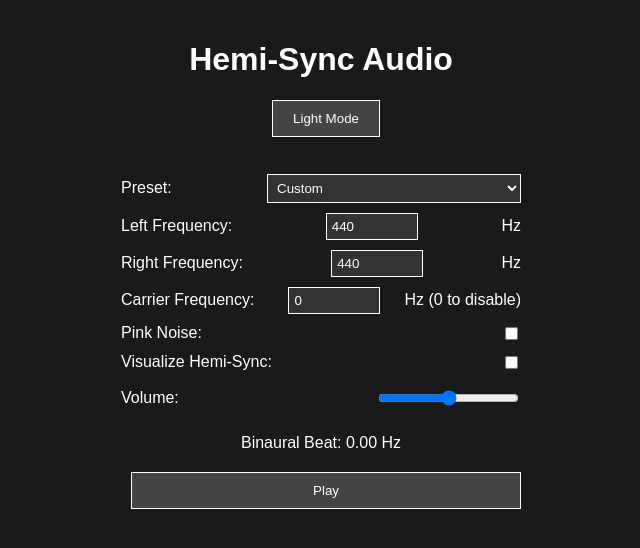
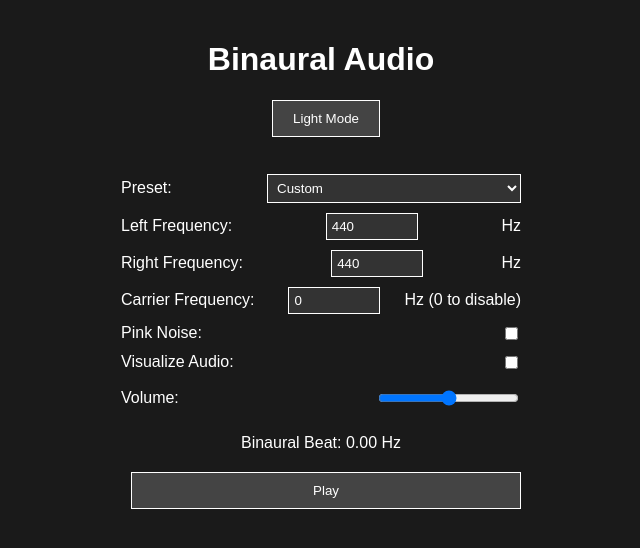
Before and after one commit to CeponisM/frequency-manip, a React (Create React App) app: page / in a window 1280 px wide. Shown: the top 548 px of the page, without its empty margins (319-959 px from the left). Built offline with nearby package versions, Linux system fonts and the light colour scheme.

Commit message:
Changes to readme

```diff
--- a/src/App.js
+++ b/src/App.js
@@ -1,7 +1,7 @@
 import React, { useState, useEffect, useRef } from 'react';
 import './App.css';
 
-// CIA-inspired Hemi-Sync presets
+// CIA-inspired Binaural presets
 const presets = {
   'Focus 3 (Basic Relaxation)': { left: 200, right: 203, third: 40 }, // 3 Hz delta
   'Focus 10 (Mind Awake, Body Asleep)': { left: 200, right: 208, third: 50 }, // 8 Hz delta
@@ -241,7 +241,7 @@ function App() {
   return (
     <div className={`App ${darkMode ? 'dark' : 'light'}`}>
       <header className="App-header">
-        <h1>Hemi-Sync Audio</h1>
+        <h1>Binaural Audio</h1>
         <button className="theme-toggle" onClick={toggleDarkMode} aria-label="Toggle theme" style={{marginBottom: '37px'}}>
           {darkMode ? 'Light Mode' : 'Dark Mode'}
         </button>
@@ -298,7 +298,7 @@ function App() {
             />
           </label>
           <label>
-            Visualize Hemi-Sync:
+            Visualize Audio:
             <input
               type="checkbox"
               checked={visualize}
```
Also changed, not shown: 1 other file (tests, documents, lock files or other folders).
